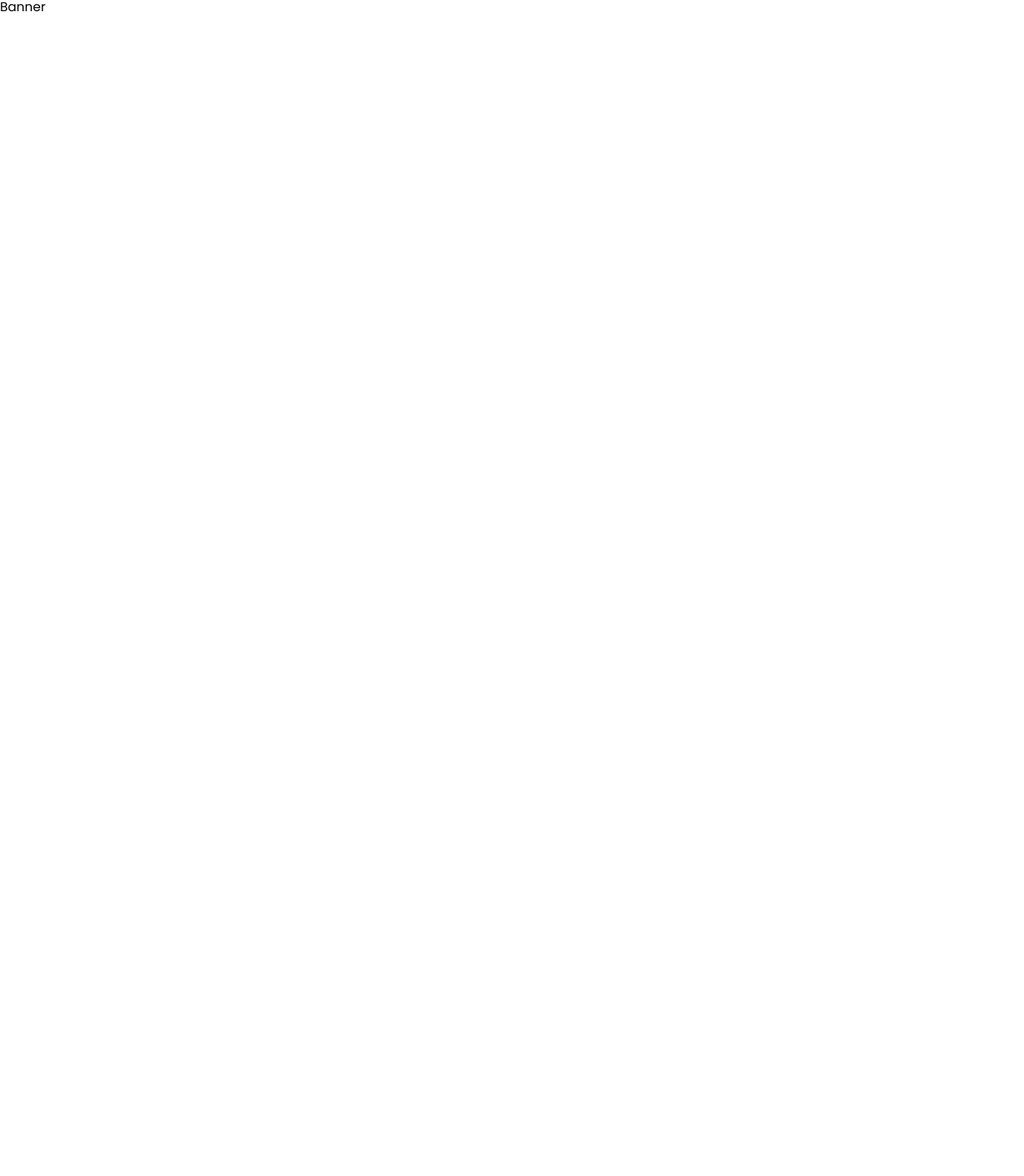
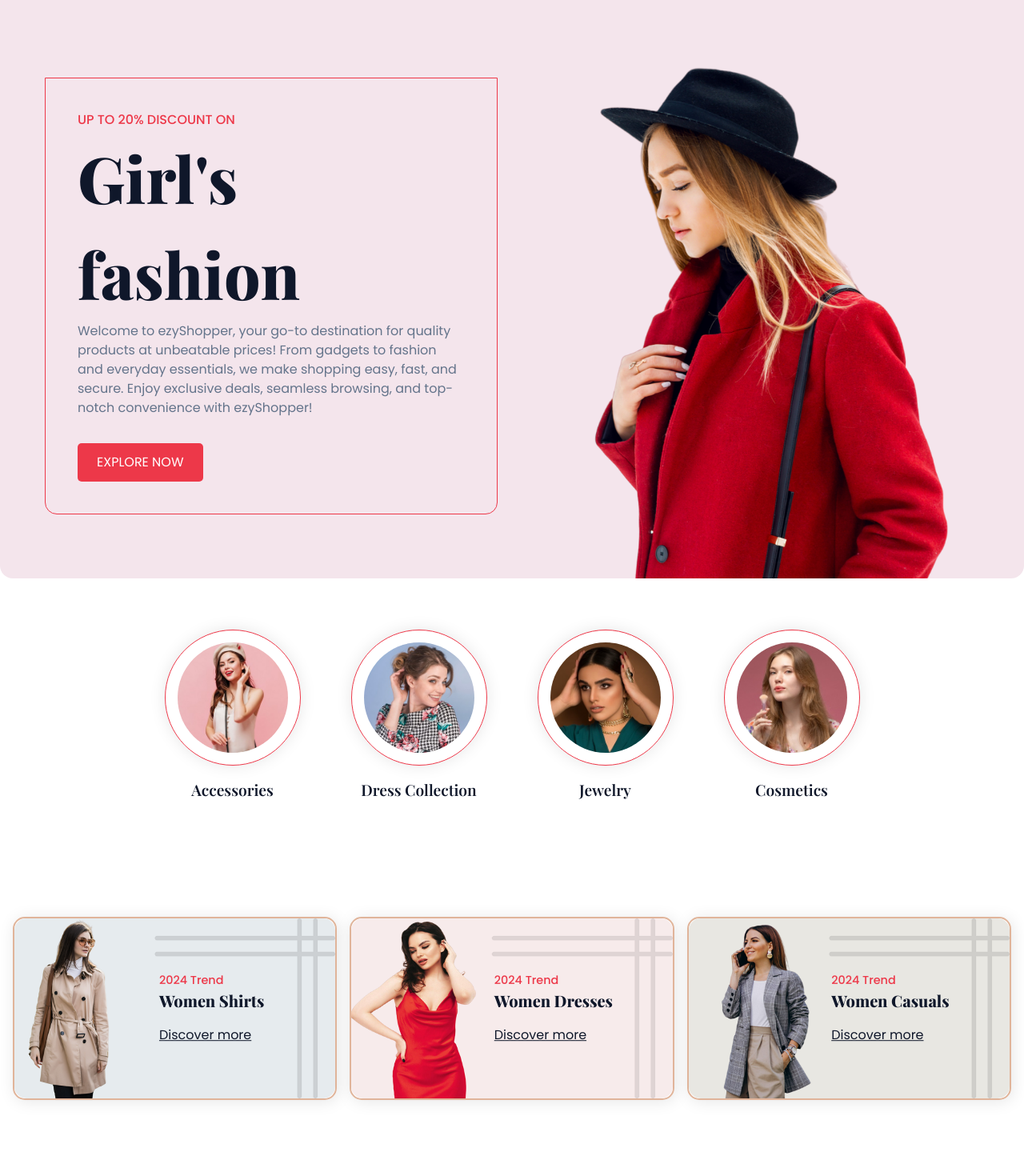
Before and after one commit to ManushiChamika/E-Commerce-MERN-project, a React (Vite) app in the folder frontend/: page / in a window 1280 px wide. Shown: the part 115-1585 px from the top of the page at 80% size. Before the commit the page ends 800 px from the top, so only its background shows below. Built offline with nearby package versions, Linux system fonts and the light colour scheme.

Commit message:
products

```diff
--- a/frontend/src/App.css
+++ b/frontend/src/App.css
@@ -139,6 +139,10 @@ nav {
 .header__content {
   max-width: 600px;
   margin-left: auto;
+  border: var(--primary-color) solid 0.5px;
+  margin: 20px 2px 0px 40px;
+  padding: 40px;
+  border-radius: 0 0 15px 15px;
 }
 
 .header__content h4 {
@@ -183,15 +187,23 @@ nav {
 
 .categories__card {
   text-align: center;
+
 }
 
 .categories__card img {
-  max-width: 100px;
+  max-width: 170px;
   margin: auto;
   margin-bottom: 1rem;
+  margin-left: auto;
+  margin-right: auto;
   border: 5px solid var(--white);
   border-radius: 100%;
   box-shadow: 0 0 20px rgba(0, 0, 0, 0.1);
+  padding: auto;
+  align-items: center;
+  justify-content: center;
+  border: var(--primary-color) solid 1.5px ;
+  padding: 15px;
 }
 
 .categories__card h4 {
@@ -205,11 +217,14 @@ nav {
   display: grid;
   grid-template-columns: repeat(3, 1fr);
   gap: 1rem;
+
 }
 
 .hero__card {
   position: relative;
   box-shadow: 2px 2px 20px rgba(0, 0, 0, 0.1);
+  border: #e0b49a solid 2.5px;
+  border-radius: 15px;
 }
 
 .hero__content {
@@ -239,7 +254,7 @@ nav {
 }
 
 .hero__card img {
-  border-radius: 5px;
+  border-radius: 15px;
 }
 
 .product__grid {
--- a/frontend/src/components/Navbar.jsx
+++ b/frontend/src/components/Navbar.jsx
@@ -34,7 +34,7 @@ const Navbar = () => {
                 </span>
                 <span>
                     <Link to="login">
-                        <i class="ri-user-line"></i>
+                        <i className="ri-user-line"></i>
                     </Link>
                 </span>
 
--- a/frontend/src/pages/home/Banner.jsx
+++ b/frontend/src/pages/home/Banner.jsx
@@ -1,8 +1,21 @@
 import React from 'react'
+import { Link } from 'react-router-dom'
+
+import bannerImg from '../../assets/header.png'
 
 const Banner = () => {
   return (
-    <div>Banner</div>
+    <div className='section__container header__container'>
+      <div className='header__content z-30'>
+        <h4 className='uppercase'>UP TO 20% DISCOUNT ON</h4>
+        <h1>Girl's fashion</h1>
+        <p>Welcome to ezyShopper, your go-to destination for quality products at unbeatable prices! From gadgets to fashion and everyday essentials, we make shopping easy, fast, and secure. Enjoy exclusive deals, seamless browsing, and top-notch convenience with ezyShopper!</p>
+        <button className='btn'><Link to = "/shop">EXPLORE NOW</Link></button>
+      </div>
+      <div className='header__image'>
+        <img src={bannerImg} alt="banner image" />
+      </div>
+    </div>
   )
 }
 
--- /dev/null
+++ b/frontend/src/pages/home/Categories.jsx
@@ -0,0 +1,53 @@
+import React from 'react'
+
+import category1 from '../../assets/category-1.jpg'
+import category2 from '../../assets/category-2.jpg'
+import category3 from '../../assets/category-3.jpg'
+import category4 from '../../assets/category-4.jpg'
+import { Link } from 'react-router-dom'
+
+
+const Categories = () => {
+    // categories array
+    const categories =[
+        {
+            name: 'Accessories',
+            path: 'accessories',
+            image: category1
+        },
+        {
+            name: 'Dress Collection',
+            path: 'dress',
+            image: category2
+        },
+        {
+            name: 'Jewelry',
+            path: 'jewelry',
+            image: category3
+        },
+        {
+            name: 'Cosmetics',
+            path: 'cosmetics',
+            image: category4
+        },
+    ]
+  return (
+    <>
+    <div className='product__grid'>
+    {
+        categories.map((category) => {
+            return (
+                <Link to={`/categories/${category.path}`} className='categories__card' key={category.name}>
+                    <img src={category.image} alt={category.name}/>
+                    <h4>{category.name}</h4>
+                </Link>
+            );
+        })
+    }
+    </div>
+
+    </>
+  )
+}
+
+export default Categories
--- /dev/null
+++ b/frontend/src/pages/home/HeroSection.jsx
@@ -0,0 +1,50 @@
+import React from 'react'
+import card1 from '../../assets/card-1.png'
+import card2 from '../../assets/card-2.png'
+import card3 from '../../assets/card-3.png'
+
+const cards = [
+    //array of objects
+    {
+        id:1,
+        image: card1,
+        trend: '2024 Trend',
+        title: 'Women Shirts'
+    },
+    {
+        id:2,
+        image: card2,
+        trend: '2024 Trend',
+        title: 'Women Dresses'
+    },
+    {
+        id:3,
+        image: card3,
+        trend: '2024 Trend',
+        title: 'Women Casuals'
+    }
+]
+
+const HeroSection = () => {
+  return (
+    <section className='section__container hero__container'>
+        {
+            cards.map((card) => {
+                return (
+                    <div key={card.id} className='hero__card'>
+                        <img src={card.image} alt={card.title}/>
+                        <div className='hero__content'>
+                            <p>{card.trend}</p>
+                            <h4>{card.title}</h4>
+                            <a href="#">Discover more</a>
+                        </div>
+
+                    </div>
+                )
+            })
+        }
+    </section>
+  )
+}
+
+export default HeroSection
--- a/frontend/src/pages/home/Home.jsx
+++ b/frontend/src/pages/home/Home.jsx
@@ -1,10 +1,18 @@
 import React from 'react'
 import Banner from  './Banner'
+import Categories from './Categories'
+import HeroSection from './HeroSection'
+import TrendingProducts from '../shop/TrendingProducts'
+import ProductCards from '../shop/ProductCards'
 
 const Home = () => {
   return (
     <>
-    <Banner/>
+      <Banner/>
+      <Categories/>
+      <HeroSection/>
+      <TrendingProducts/>
+      <ProductCards/>
     </>
   )
 }
--- /dev/null
+++ b/frontend/src/pages/shop/ProductCards.jsx
@@ -0,0 +1,10 @@
+import React from 'react'
+
+const ProductCards = ({products}) => {
+    console.log(products)
+  return (
+    <div>ProductCards</div>
+  )
+}
+
+export default ProductCards
--- /dev/null
+++ b/frontend/src/pages/shop/TrendingProducts.jsx
@@ -0,0 +1,23 @@
+import React from 'react'
+import {useState} from 'react'
+import ProductCards from './ProductCards'
+import products from '../../data/products'
+
+const TrendingProducts = () => {
+    // this is used to limit the number of products displayed on the page
+    const [visibleProducts, setVisibleProducts] = useState(8);
+    const loadMoreProducts =() => {
+        setVisibleProducts(prevCount => prevCount + 4);
+    }
+  return (
+    <section className='section__container product__container'>
+        <h2 className='section__header'>Trending Products</h2>
+        <p className='section__subheader mb-12'>Discover the latest and most popular products, from innovative gadgets to stylish accessories, all in one place at ezyShopper!</p>
+
+        {/* products card */}
+        <ProductCards products = {products}/>
+    </section>
+  )
+}
+
+export default TrendingProducts
```
Also changed, not shown: 1 other file (tests, documents, lock files or other folders).
